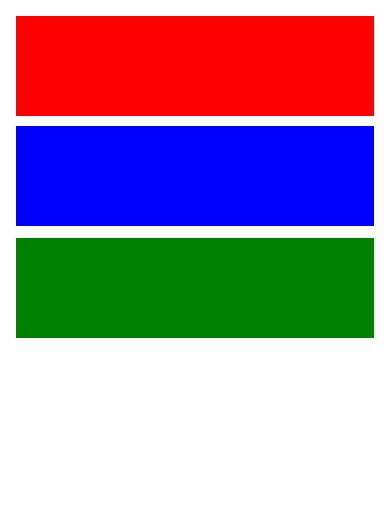
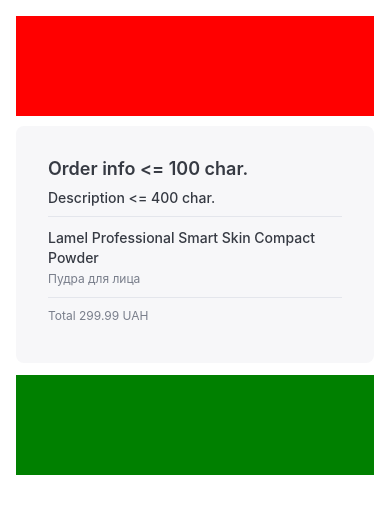
Before and after one commit to LonelyTrouvere/test-task, a React (Vite) app: page / in a window 390 px wide. Shown: the top 514 px of the page. Built offline with nearby package versions, Linux system fonts and the light colour scheme.

Commit message:
crude Order Card component done

```diff
--- a/src/App.tsx
+++ b/src/App.tsx
@@ -1,3 +1,4 @@
+import OrderCard from "./components/order-card/OrderCard"
 import ContentLayout from "./layouts/content-layout/ContentLayout"
 
 function App() {
@@ -6,7 +7,7 @@
     <>
         <ContentLayout>
           <div style={{width: '100%', backgroundColor: 'red', height: '100px'}}></div>
-          <div style={{width: '100%', backgroundColor: 'blue', height: '100px'}}></div>
+          <OrderCard />
         </ContentLayout>
         <div style={{width: '100%', backgroundColor: 'green', height: '100px'}}></div>
     </>
--- /dev/null
+++ b/src/components/order-card/OrderCard.css
@@ -0,0 +1,8 @@
+.order-card {
+    background-color: #F7F7F9;
+    border-radius: 8px;
+    padding: 32px 32px 40px 32px;
+    display: flex;
+    flex-direction: column;
+    gap: 10px;
+}
--- /dev/null
+++ b/src/components/order-card/OrderCard.tsx
@@ -0,0 +1,20 @@
+import './OrderCard.css'
+import LeveledSpan from "../../utility-components/leveled-span/LeveledSpan"
+import Divider from '../../utility-components/divider/Divider'
+
+function OrderCard() {
+    return <div className="order-card">
+        <LeveledSpan level="first">{'Order info <= 100 char.'}</LeveledSpan>
+        <LeveledSpan level='second'>{'Description <= 400 char.'}</LeveledSpan>
+        <Divider />
+        <div>
+            <LeveledSpan level='second'>Lamel Professional Smart Skin Compact Powder</LeveledSpan>
+            <br />
+            <LeveledSpan level='third'>Пудра для лица</LeveledSpan>
+        </div>
+        <Divider />
+        <LeveledSpan level="third">Total 299.99 UAH</LeveledSpan>
+    </div>
+}
+
+export default OrderCard
--- a/src/index.css
+++ b/src/index.css
@@ -8,6 +8,12 @@
   gap: 12px;
 }
 
+@media screen and (max-width: 999px) {
+  #root {
+      max-width: 420px;
+  }
+}
+
 body {
   margin: 0;
   padding: 16px;
--- a/src/layouts/content-layout/ContentLayout.css
+++ b/src/layouts/content-layout/ContentLayout.css
@@ -9,3 +9,9 @@
         gap: 10px;
     }
 }
+
+.content-row {
+    flex: 1;
+    height: 100%;
+    width: 100%;
+}
--- a/src/layouts/content-layout/ContentLayout.tsx
+++ b/src/layouts/content-layout/ContentLayout.tsx
@@ -1,9 +1,15 @@
-import { ReactNode } from 'react'
+import { Children, ReactNode } from 'react'
 import './ContentLayout.css'
 
 function ContentLayout({children}: {children: ReactNode}) {
     return <div className="content-layout">
-        {children}
+        {
+            Children.map(children, child => (
+                <div className="content-row">
+                    {child}
+                </div>
+            ))
+        }
     </div>
 }
 
--- /dev/null
+++ b/src/utility-components/divider/Divider.css
@@ -0,0 +1,5 @@
+.divider {
+    height: 1px;
+    width: 100%;
+    background-color: #E4E6EC;
+}
--- /dev/null
+++ b/src/utility-components/divider/Divider.tsx
@@ -0,0 +1,7 @@
+import './Divider.css'
+
+function Divider() {
+    return <div className="divider"></div>
+}
+
+export default Divider
--- /dev/null
+++ b/src/utility-components/leveled-span/LeveledSpan.tsx
@@ -0,0 +1,8 @@
+import { Props, levelStyles } from "./types"
+
+
+function LeveledSpan({ level, children }: Props) {
+    return <span style={levelStyles[level]}>{children}</span>
+}
+
+export default LeveledSpan
--- /dev/null
+++ b/src/utility-components/leveled-span/types.ts
@@ -0,0 +1,29 @@
+import { CSSProperties, ReactNode } from "react"
+
+export const levels = ['first', 'second', 'third'] as const
+
+type SpanLevels = typeof levels[number]
+export type Props = {
+    children: ReactNode
+    level: SpanLevels
+}
+
+type LevelStyles = Record<SpanLevels, CSSProperties>
+
+export const levelStyles: LevelStyles = {
+    first: {
+        color: '#363A43',
+        fontWeight: '600',
+        fontSize: '18px'
+    },
+    second: {
+        color: '#363A43',
+        fontWeight: '500',
+        fontSize: '14px'
+    },
+    third: {
+        color: '#797E8B',
+        fontWeight: '400',
+        fontSize: '12px'
+    }
+}
```
Also changed, not shown: src/App.css (deleted, +0 -7 lines), src/utility-components/leveled-span/LeveledSpan.css (added).
